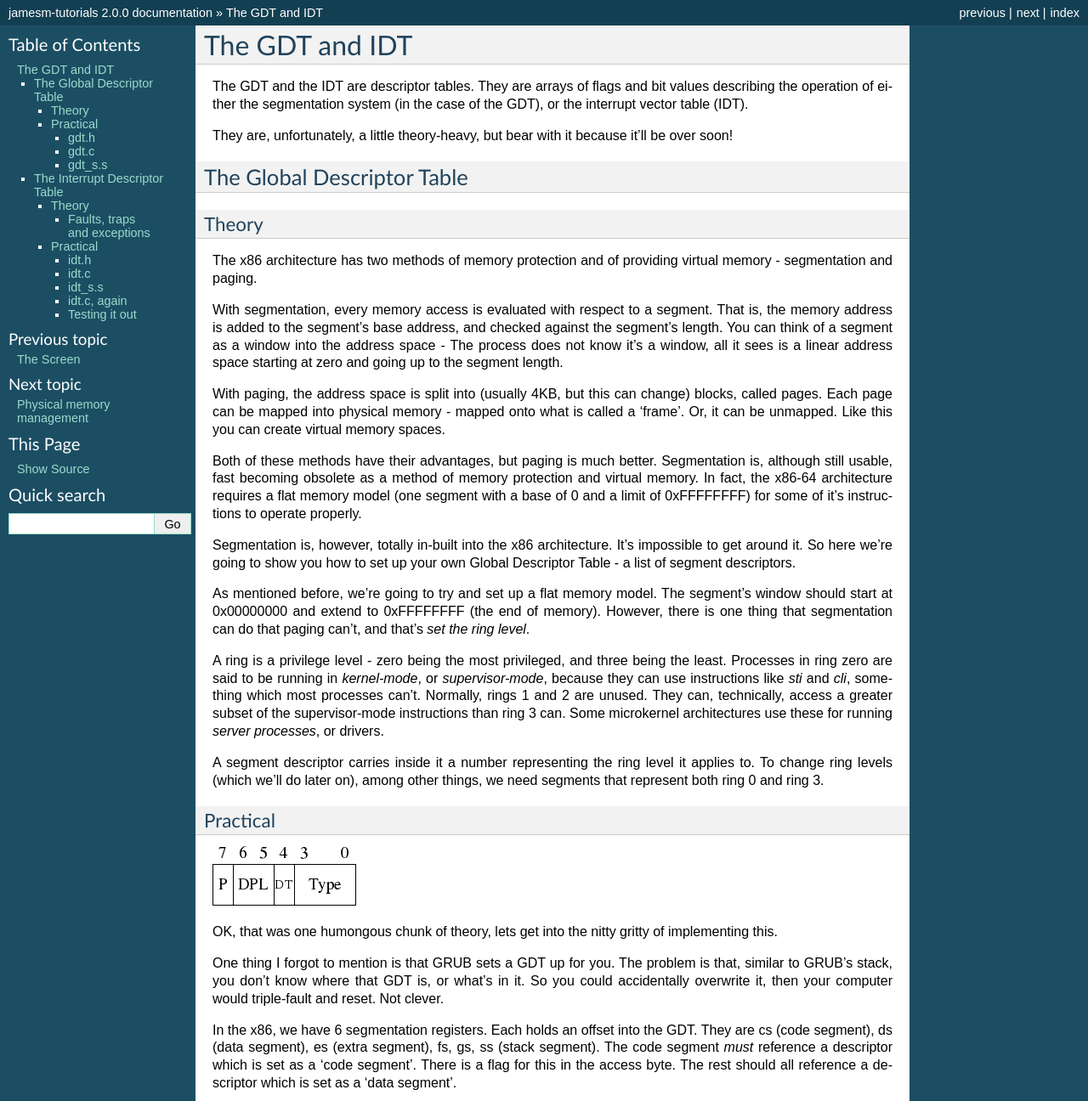
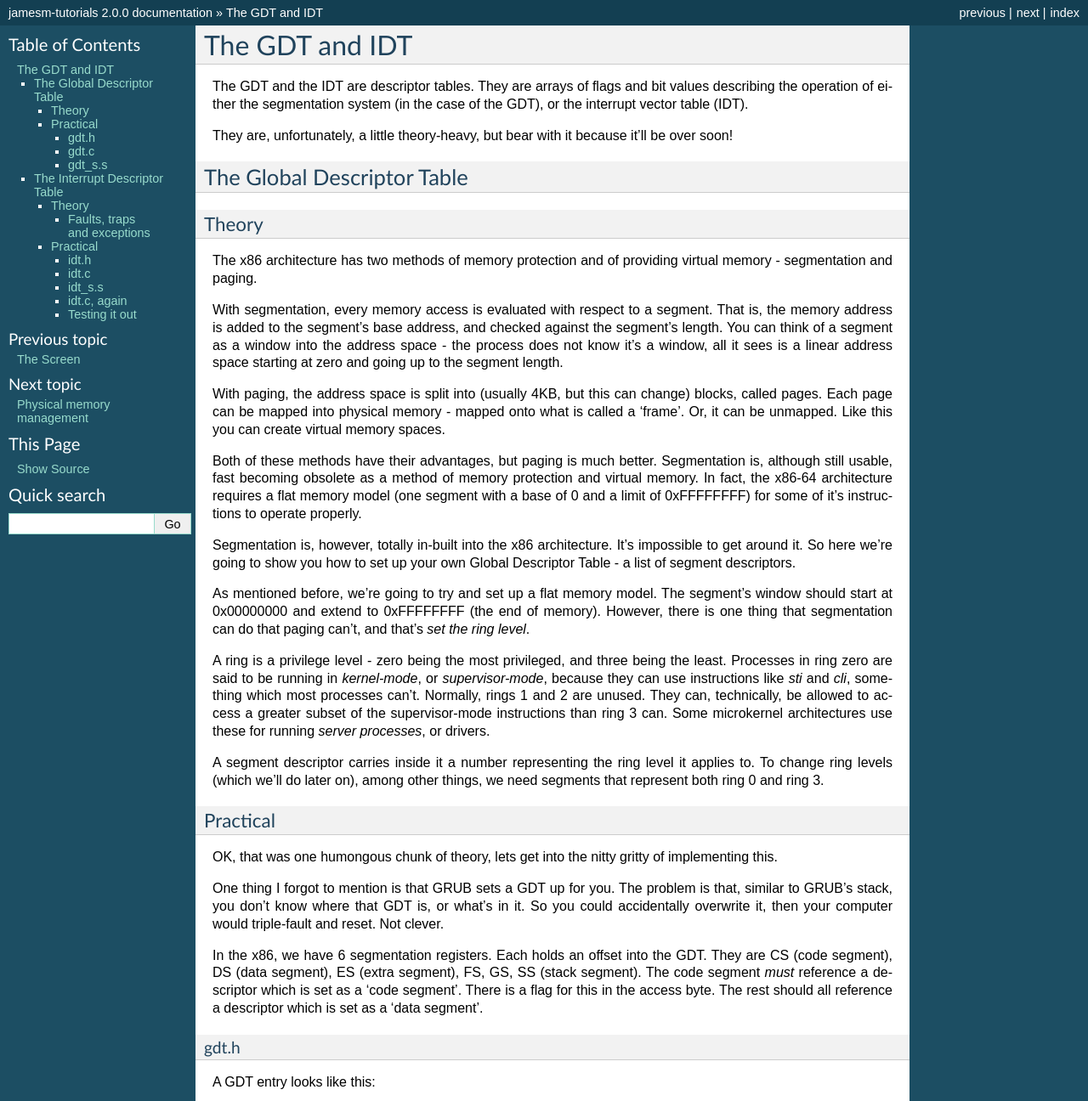
Before and after one commit to berkus/jamesm-tutorials, a Sphinx documentation site: the page built from doc/the_gdt_and_idt.txt, in a window 1280 px wide and 1400 px high, cut to the strip 0-1296 px from the top of the window. Shown: the whole strip at 85% size. Built offline with Sphinx 7.4.7, drawn with Linux system fonts in a browser that asks for light colours; some of the changed text lies outside the part shown.

Commit message:
Review GDT chapter.

```diff
--- a/doc/the_gdt_and_idt.txt
+++ b/doc/the_gdt_and_idt.txt
@@ -21,7 +21,7 @@
 With segmentation, every memory access is evaluated with respect to a
 segment. That is, the memory address is added to the segment's base
 address, and checked against the segment's length. You can think of a
-segment as a window into the address space - The process does not know
+segment as a window into the address space - the process does not know
 it's a window, all it sees is a linear address space starting at zero
 and going up to the segment length.
 
@@ -52,7 +52,7 @@
 running in *kernel-mode*, or *supervisor-mode*, because they can
 use instructions like *sti* and *cli*, something which most
 processes can't. Normally, rings 1 and 2 are unused. They can,
-technically, access a greater subset of the supervisor-mode
+technically, be allowed to access a greater subset of the supervisor-mode
 instructions than ring 3 can. Some microkernel architectures use these
 for running *server processes*, or drivers.
 
@@ -64,8 +64,6 @@
 Practical
 ---------
 
-.. image:: gdt_idt_gdt_format_2.png
-
 OK, that was one humongous chunk
 of theory, lets get into the nitty gritty of implementing this.
 
@@ -75,8 +73,8 @@
 triple-fault and reset. Not clever.
 
 In the x86, we have 6 segmentation registers. Each holds an offset
-into the GDT. They are cs (code segment), ds (data segment), es (extra
-segment), fs, gs, ss (stack segment). The code segment *must*
+into the GDT. They are CS (code segment), DS (data segment), ES (extra
+segment), FS, GS, SS (stack segment). The code segment *must*
 reference a descriptor which is set as a 'code segment'. There is a
 flag for this in the access byte. The rest should all reference a
 descriptor which is set as a 'data segment'.
@@ -90,11 +88,14 @@
     :start-after: init_gdt ();
     :end-before: // This struct describes a GDT pointer.
 
+Most of those fields should be
+self-explanatory. The format of the access byte is given here:
+
+.. image:: gdt_idt_gdt_format_2.png
+
+and the format of the granularity byte is here:
+
 .. image:: gdt_idt_gdt_format_1.png
-
-Most of those fields should be
-self-explanatory. The format of the access byte is given on the right
-above, and the format of the granularity byte is here on the right.
 
 P
     Is segment present? (1 = Yes)
@@ -127,8 +128,9 @@
 gdt.h, along with a prototype.
 
 ::
- // Initialisation function.
- void init_gdt();
+
+    // Initialisation function.
+    void init_gdt();
 
 gdt.c
 ~~~~~
```
Also changed, not shown: other parts of doc/the_gdt_and_idt.txt (+2 -2 lines), 4 other files.
